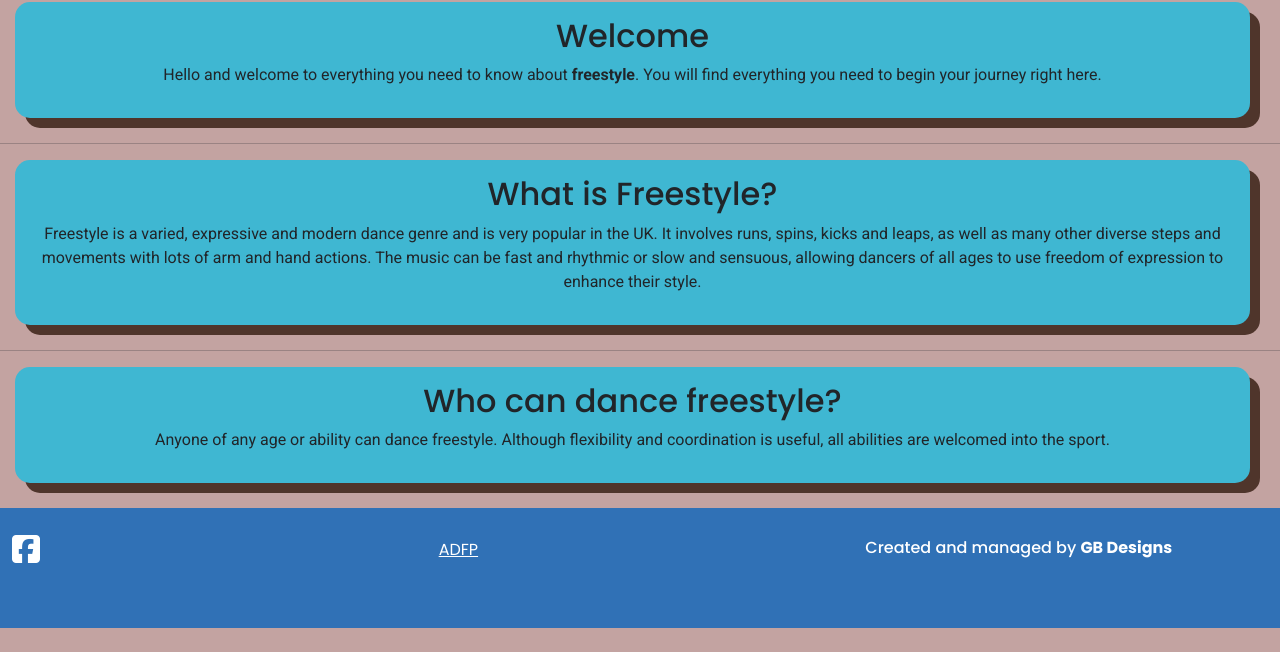
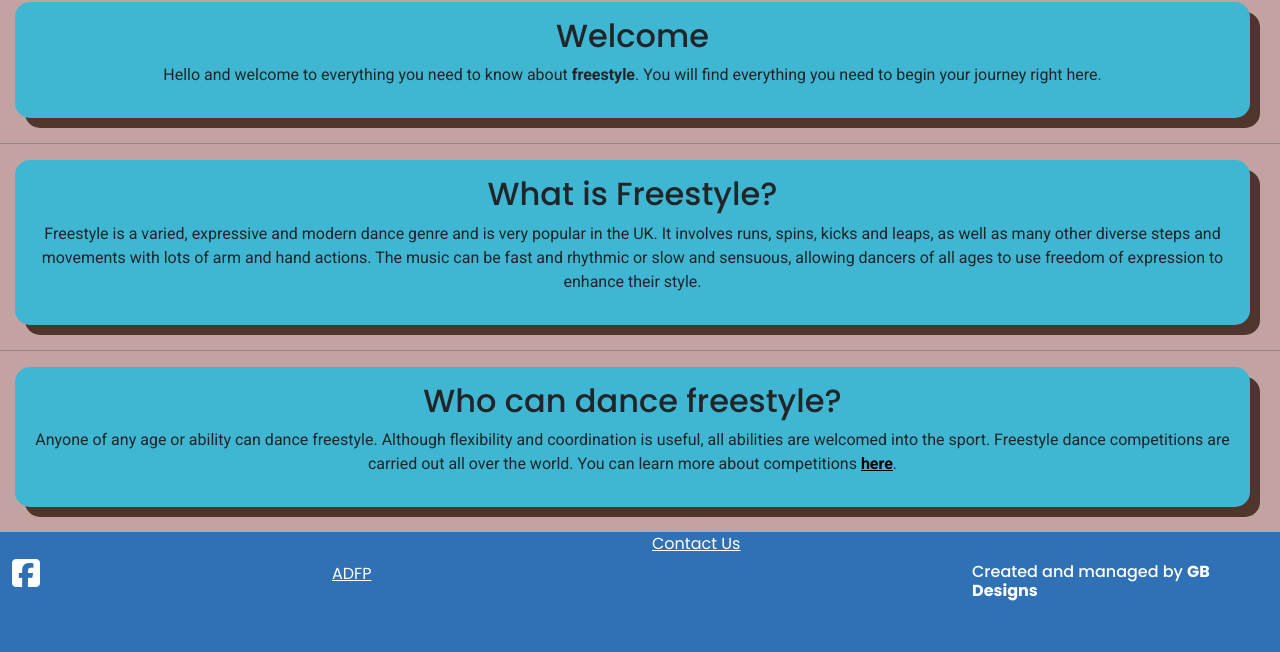
Before and after one commit to GemmaButcher-dev/freestyle_dance, a plain HTML site: page index.html in a window 1280 px wide. Shown: the part 589-1241 px from the top of the page. Before the commit the page ends 1217 px from the top, so only its background shows below. Drawn offline with nearby package versions, Linux system fonts and the light colour scheme.

Commit message:
contact us link to contact.html added on all footers, Link from index.html to competition.html added on index.html

```diff
--- a/index.html
+++ b/index.html
@@ -60,18 +60,21 @@
 	<hr>
 	<div class="who-container text-center teal-brown">
 		<h2>Who can dance freestyle?</h2>
-		<p>Anyone of any age or ability can dance freestyle. Although flexibility and coordination is useful, all abilities are welcomed into the sport.</p>
+		<p>Anyone of any age or ability can dance freestyle. Although flexibility and coordination is useful, all abilities are welcomed into the sport. Freestyle dance competitions are carried out all over the world. You can
+			learn more about competitions <a href="competition.html" class="text-black"><strong>here</strong></a>.
+		</p>
 	</div>
 	<!-- /.about -->
 
 	<!-- Footer -->
 	<footer class="container-fluid">
 		<div class="row">
-			<div class="col-sm-4 fb-icon">
+			<div class="col-sm-3 fb-icon">
 				<a href="https://en-gb.facebook.com/" aria-label="facebook icon" target="_blank" class="text-white"> <i class="fa-brands fa-square-facebook fa-2xl"></i> </a>
 			</div>
-			<div class="col-sm-4 adfp"> <a href="https://www.adfp.online/" target="_blank" class="text-white">ADFP</a> </div>
-			<div class="col-sm-4">
+			<div class="col-sm-3 adfp"> <a href="https://www.adfp.online/" target="_blank" class="text-white">ADFP</a> </div>
+			<div class="col-sm-3 contact_link"> <a href="contact.html" class="text-white">Contact Us</a> </div>
+			<div class="col-sm-3">
 				<h3 class="copyright">Created and managed by <strong>GB Designs</strong></h3> </div>
 		</div>
 	</footer>
```
Also changed, not shown: competition.html (+4 -3 lines), contact.html (+4 -3 lines), submission.html (+4 -3 lines), 1 other file.
